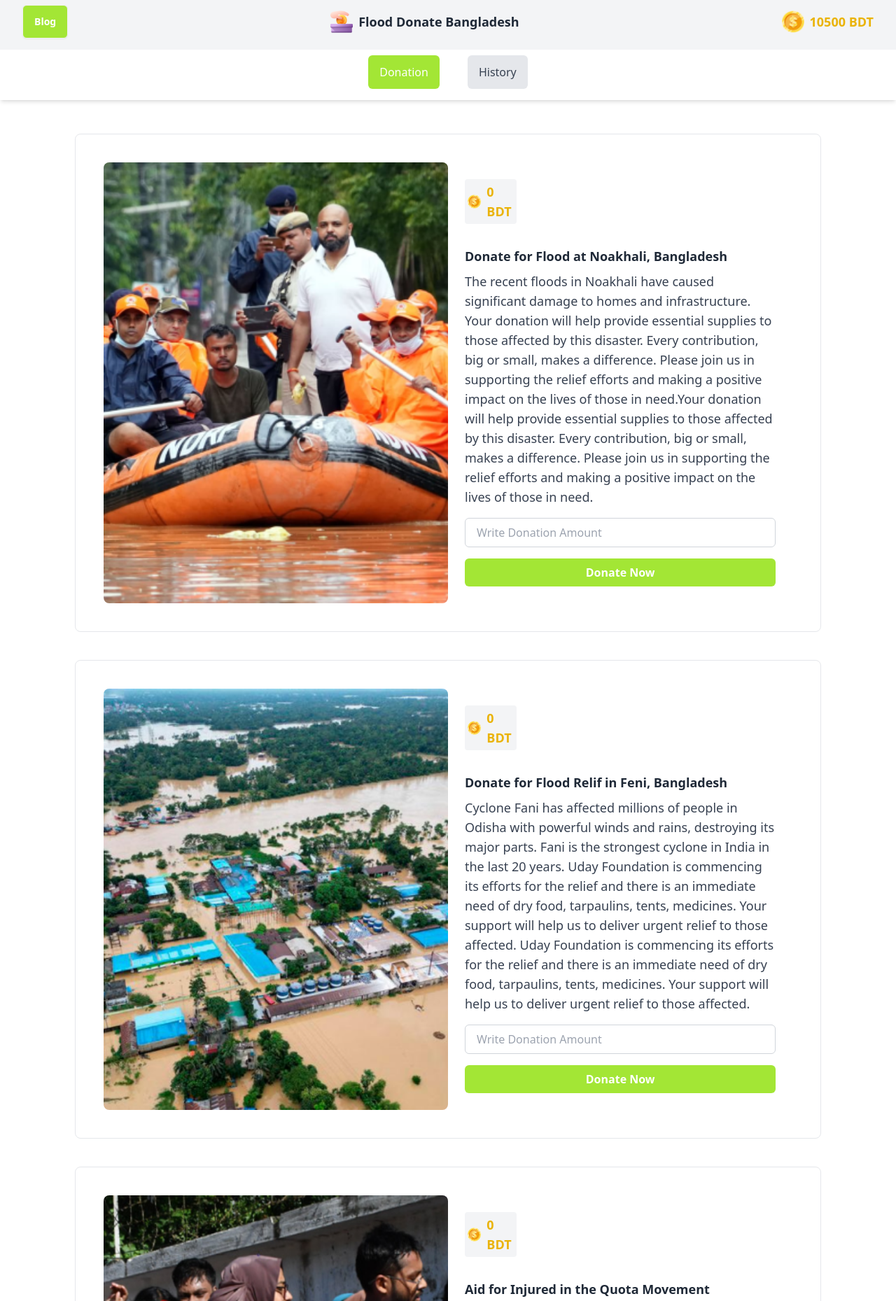
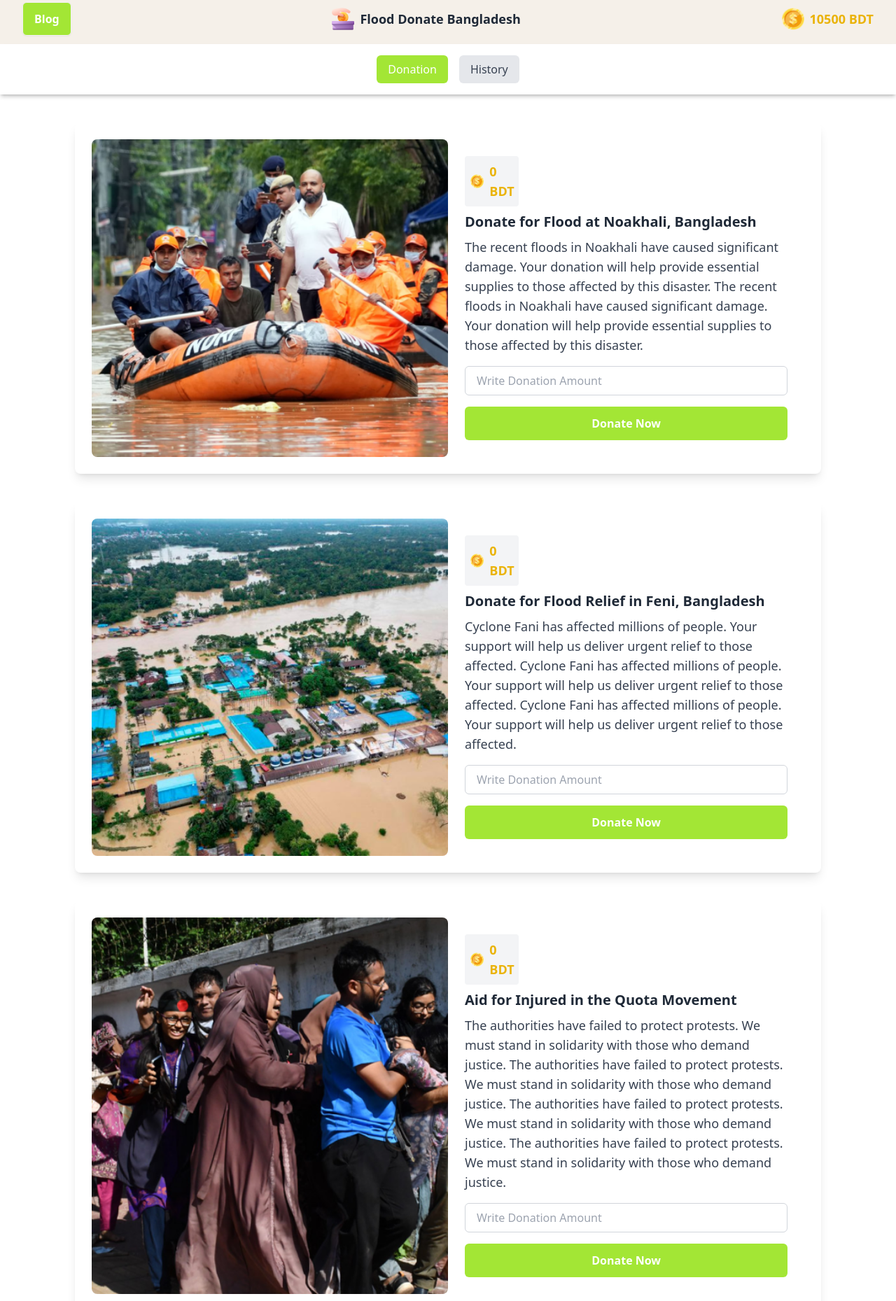
Before and after one commit to sunyeatcse60/Flood-Donate-Bangladesh, a plain HTML site: page index.html in a window 1280 px wide. Shown: the part 9-1868 px from the top of the page at 70% size. Drawn offline with nearby package versions, Linux system fonts and the light colour scheme.

Commit message:
Project Complete

```diff
--- a/button.js
+++ b/button.js
@@ -18,6 +18,7 @@ function toggleTab(tab) {
         historySection.classList.add("hidden");
     }
     else if (tab === "history") {
+        // historyTab.classList.add('pt-70');
         historyTab.classList.remove("bg-gray-200", "text-gray-700");
         historyTab.classList.add("bg-lime-400", "text-white");
         donationTab.classList.remove("bg-lime-400", "text-white");
@@ -25,5 +26,6 @@ function toggleTab(tab) {
 
         historySection.classList.remove("hidden");
         donationSection.classList.add("hidden");
+
     }
 }
--- a/donate2.js
+++ b/donate2.js
@@ -23,7 +23,8 @@ document.getElementById('btn-2').addEventListener('click', function (event) {
 
 
 
-        const donationHistory = document.getElementById('donation-history2');
+
+        const donationHistory = document.getElementById('donation-history');
         const donationDate = new Date().toLocaleString();
 
         const historyItem = document.createElement('div');
--- a/index.html
+++ b/index.html
@@ -1,238 +1,282 @@
 <!DOCTYPE html>
 <html lang="en">
-
   <head>
-    <meta charset="UTF-8">
-    <meta http-equiv="X-UA-Compatible" content="IE=edge">
-    <meta name="viewport" content="width=device-width, initial-scale=1.0">
+    <meta charset="UTF-8" />
+    <meta http-equiv="X-UA-Compatible" content="IE=edge" />
+    <meta name="viewport" content="width=device-width, initial-scale=1.0" />
     <title>Flood Donate Bangladesh</title>
 
     <!-- DasiUi cdn -->
 
-    <link href="https://cdn.jsdelivr.net/npm/daisyui@4.12.23/dist/full.min.css" rel="stylesheet" type="text/css" />
+    <link
+      href="https://cdn.jsdelivr.net/npm/daisyui@4.12.23/dist/full.min.css"
+      rel="stylesheet"
+      type="text/css"
+    />
     <script src="https://cdn.tailwindcss.com"></script>
-
   </head>
 
-
   <body>
-    <header>
-
-        <nav class="fixed top-0 left-0 h-17 w-full bg-gray-100 flex items-center justify-between  px-8 py-4 z-50">
+    <!-- header section and this headar is sticky -->
+    <header class="sticky top-0 left-0 w-full z-50 bg-gray-100 shadow-md">
+      <nav
+        class="h-auto w-full flex flex-wrap md:flex-nowrap items-center justify-between px-4 md:px-8 py-3 bg-[#f9d08a1f]"
+      >
 
         <div class="flex items-center">
-                <a href="./blog.html"> <button class="btn bg-lime-400 text-white px-4 py-2 rounded-md">Blog</button></a>
-                <!-- <button class="btn bg-lime-400 text-white px-4 py-2 rounded-md">Blog</button> -->
+          <a href="./blog.html">
+            <button
+              class="btn bg-lime-400 text-white px-4 py-2 rounded-md text-sm md:text-base"
+            >
+              Blog
+            </button>
+          </a>
         </div>
 
 
         <div class="flex items-center gap-2 text-center">
-                <img src="./assets/logo.png" alt="Logo" class="w-8 h-8">
-                <h2 class="text-lg font-bold text-gray-800">Flood Donate Bangladesh</h2>
+          <img
+            src="./assets/logo.png"
+            alt="Logo"
+            class="w-6 h-6 md:w-8 md:h-8"
+          />
+          <h2 class="text-base md:text-lg font-bold text-gray-800 text-center">
+            Flood Donate Bangladesh
+          </h2>
         </div>
 
 
         <div class="flex items-center gap-2">
-                <img src="./assets/coin.png" alt="Coin" class="w-8 h-8">
-                <h3 id="main-balance" class="text-yellow-500 text-lg font-semibold">10500 BDT</h3>
+          <img
+            src="./assets/coin.png"
+            alt="Coin"
+            class="w-6 h-6 md:w-8 md:h-8"
+          />
+          <h3
+            id="main-balance"
+            class="text-yellow-500 text-base md:text-lg font-semibold"
+          >
+            10500 BDT
+          </h3>
         </div>
       </nav>
 
+
+      <div
+        class="sticky top-17 left-0 w-full bg-white shadow-md flex flex-wrap justify-center gap-4 p-4 z-40"
+      >
+        <button
+          id="donation-tab"
+          class="tab-button bg-lime-400 text-white px-4 py-2 rounded-md text-sm md:text-base"
+          onclick="toggleTab('donation')"
+        >
+          Donation
+        </button>
+
+        <button
+          id="history-tab"
+          class="tab-button bg-gray-200 text-gray-700 px-4 py-2 rounded-md text-sm md:text-base"
+          onclick="toggleTab('history')"
+        >
+          History
+        </button>
+      </div>
     </header>
 
+    <main>
+      <!-- Donation Section Starts -->
+      <section id="donation-section">
 
-
-
-    <main>
-
-        <!-- Button section -->
-
-        <section>
-            <div class="fixed top-14 left-0 h-20 w-full bg-white shadow-md flex justify-center mt-4 gap-10 p-4 z-10">
-                <button id="donation-tab"
-                    class="tab-button bg-lime-400 text-white px-4 py-2 rounded-md" onclick="toggleTab('donation')">Donation</button>
-
-                <button id="history-tab"
-                    class="tab-button bg-gray-200 text-gray-700 px-4 py-2 rounded-md" onclick="toggleTab('history')">History</button>
-
-            </div>
-        </section>
-
-
-        <!-- Donation Section Starts -->
-        <section id="donation-section" class="pt-40">
-
-            <Section>
-                <div
-                    class="w-5/6 h-1/2 md:h-full mt-50 pt-34 border mx-auto bg-white rounded-lg overflow-hidden flex flex-col md:flex-row mt-10 p-10">
-
+        <section
+          class="w-5/6 mx-auto bg-white rounded-lg overflow-hidden flex flex-col md:flex-row mt-10 p-6 shadow-lg"
+        >
           <div class="w-full md:w-1/2">
-                        <img class="w-full h-48 md:h-full object-cover rounded-lg" src="./assets/noakhali.png"
-                            alt="Flood Relief Image" />
+            <img
+              class="w-full h-48 md:h-full object-cover rounded-lg"
+              src="./assets/noakhali.png"
+              alt="Flood Relief Image"
+            />
           </div>
 
-
           <div class="w-full md:w-1/2 p-6 flex flex-col justify-between">
-
             <div>
-                            <div class="w-2/6 md:w-3/6 lg:w-1/6 p-1 rounded flex items-center mb-2 bg-gray-100">
-                                <img src="./assets/coin.png" alt="Coin Icon" class="w-5 h-5 mr-2" />
-                                <span id="donation-balance" class="text-yellow-500 font-semibold text-lg">0 BDT</span>
-                            </div><br>
-                            <h2 class="text-lg font-bold mb-2">
+              <div
+                class="w-2/6 md:w-1/4 lg:w-1/6 p-2 rounded flex items-center mb-2 bg-gray-100"
+              >
+                <img
+                  src="./assets/coin.png"
+                  alt="Coin Icon"
+                  class="w-5 h-5 mr-2"
+                />
+                <span
+                  id="donation-balance"
+                  class="text-yellow-500 font-semibold text-lg"
+                  >0 BDT</span
+                >
+              </div>
+              <h2 class="text-xl font-bold mb-2">
                 Donate for Flood at Noakhali, Bangladesh
               </h2>
-                            <p class="text-gray-700 mb-4 text-lg">
-                                The recent floods in Noakhali have caused significant damage to homes
-                                and infrastructure. Your donation will help provide essential
-                                supplies to those affected by this disaster. Every contribution, big
-                                or small, makes a difference. Please join us in supporting the relief
-                                efforts and making a positive impact on the lives of those in need.Your donation will help provide essential
-                                supplies to those affected by this disaster. Every contribution, big
-                                or small, makes a difference. Please join us in supporting the relief
-                                efforts and making a positive impact on the lives of those in need.
+              <p class="text-gray-700 text-lg">
+                The recent floods in Noakhali have caused significant damage.
+                Your donation will help provide essential supplies to those
+                affected by this disaster.
+                The recent floods in Noakhali have caused significant damage.
+                Your donation will help provide essential supplies to those
+                affected by this disaster.
               </p>
             </div>
 
-
-
-                        <div>
-                            <input id="input-amount" type="text" placeholder="Write Donation Amount"
-                                class="w-full border border-gray-300 rounded-md px-4 py-2 mb-4 focus:outline-none focus:ring-2 focus:ring-green-500" />
-                            <button id="btn-1"
-                                class="w-full bg-lime-400 text-white px-4 py-2 rounded-md font-semibold hover:bg-green-600">Donate
-                                Now</button>
-                        </div>
-                    </div>
-                </div>
-
-            </Section>
-
-
-            <!-- Donation section  02 -->
-
-            <Section>
-
-                <div
-                    class="w-5/6 border mx-auto bg-white rounded-lg overflow-hidden flex flex-col md:flex-row mt-10 p-10">
-
-                    <div class="w-full h-50 md:w-1/2"><img class="w-full h-48 md:h-full object-cover rounded-lg"
-                            src="./assets/feni.png" alt="Flood Relief Image" />
-                    </div>
-
-
-                    <div class="w-full md:w-1/2 p-6 flex flex-col justify-between">
-
-                        <div>
-                            <div class="w-2/6 md:w-3/6 lg:w-1/6 p-1 rounded flex items-center mb-2 bg-gray-100">
-                                <img src="./assets/coin.png" alt="Coin Icon" class="w-5 h-5 mr-2" />
-                                <span id="donation-balance2" class="text-yellow-500 font-semibold text-lg">0 BDT</span>
-                            </div><br>
-                            <h2 class="text-lg font-bold mb-2">
-                                Donate for Flood Relif in Feni, Bangladesh
-                            </h2>
-                            <p class="text-gray-700 mb-4 text-lg">
-                                Cyclone Fani has affected millions of people in Odisha with powerful winds and rains, destroying its major parts. Fani is the strongest cyclone in India in the last 20 years. Uday Foundation is commencing its efforts for the relief and there is an immediate need of dry food, tarpaulins, tents, medicines. Your support will help us to deliver urgent relief to those affected. Uday Foundation is commencing its efforts for the relief and there is an immediate need of dry food, tarpaulins, tents, medicines. Your support will help us to deliver urgent relief to those affected.
-                            </p>
-                        </div>
-
-
-
-                        <div>
-                            <input id="input-amount2" type="text" placeholder="Write Donation Amount"
-                                class="w-full border border-gray-300 rounded-md px-4 py-2 mb-4 focus:outline-none focus:ring-2 focus:ring-green-500" />
-                            <button id="btn-2"
-                                class="w-full bg-lime-400 text-white px-4 py-2 rounded-md font-semibold hover:bg-green-600">
+            <div class="mt-4 text-center">
+              <input
+                id="input-amount"
+                type="text"
+                placeholder="Write Donation Amount"
+                class="w-full border border-gray-300 rounded-md px-4 py-2 mb-4 focus:outline-none focus:ring-2 focus:ring-green-500"
+              />
+              <button
+                id="btn-1"
+                class="w-full mx-auto bg-lime-400 text-white px-6 py-3 rounded-md font-semibold hover:bg-green-600"
+              >
                 Donate Now
               </button>
             </div>
           </div>
+        </section>
+
+        <!-- Donation section 02 -->
+        <section
+          class="w-5/6 mx-auto bg-white rounded-lg overflow-hidden flex flex-col md:flex-row mt-10 p-6 shadow-lg"
+        >
+          <div class="w-full md:w-1/2">
+            <img
+              class="w-full h-48 md:h-full object-cover rounded-lg"
+              src="./assets/feni.png"
+              alt="Flood Relief Image"
+            />
           </div>
 
-            </Section>
-
-
-            <!-- Donation section 03 -->
-
-            <Section>
-
-
+          <div class="w-full md:w-1/2 p-6 flex flex-col justify-between">
+            <div>
               <div
-                    class="gap- w-5/6 border mx-auto bg-white rounded-lg overflow-hidden flex flex-col md:flex-row mt-10 p-10">
-
-                    <div class="w-full md:w-1/2">
-                        <img class="w-full h-48 md:h-full object-cover rounded-lg" src="./assets/quota-protest.png"
-                            alt="Flood Relief Image" />
+                class="w-2/6 md:w-1/4 lg:w-1/6 p-2 rounded flex items-center mb-2 bg-gray-100"
+              >
+                <img
+                  src="./assets/coin.png"
+                  alt="Coin Icon"
+                  class="w-5 h-5 mr-2"
+                />
+                <span
+                  id="donation-balance2"
+                  class="text-yellow-500 font-semibold text-lg"
+                  >0 BDT</span
+                >
               </div>
-
-
-                    <div class="w-full md:w-1/2 p-6 flex flex-col justify-between">
-
-                        <div>
-                            <div class="w-2/6 md:w-3/6 lg:w-1/6 p-1 rounded flex items-center mb-2 bg-gray-100">
-                                <img src="./assets/coin.png" alt="Coin Icon" class="w-5 h-5 mr-2" />
-                                <span id="donation-balance3" class="text-yellow-500 font-semibold text-lg">0 BDT</span>
-                            </div><br>
-                            <h2 class="text-lg font-bold mb-2">Aid for Injured in the Quota Movement</h2>
-                            <p class="text-gray-700 text-lg mb-4 ">
-                                All the above actions are shocking evidence of how Bangladeshi authorities are committing serious human rights violations with impunity.  Bangladeshi authorities have failed to protect and facilitate protest and dissent. They must immediately end their repressive measures which are a deliberate attempt to crush protests and any future dissent.
-
-                                Bangladeshi diaspora throughout the world have come out to demand an end to the repression and high death toll. Some have been arrested, and unjustly sentenced in mass trials, as in the UAE. We must stand in solidarity with protesters and all those who continue to demand justice and accountability, despite the risks.
+              <h2 class="text-xl font-bold mb-2">
+                Donate for Flood Relief in Feni, Bangladesh
+              </h2>
+              <p class="text-gray-700 text-lg">
+                Cyclone Fani has affected millions of people. Your support will
+                help us deliver urgent relief to those affected.
+                Cyclone Fani has affected millions of people. Your support will
+                help us deliver urgent relief to those affected.
+                Cyclone Fani has affected millions of people. Your support will
+                help us deliver urgent relief to those affected.
               </p>
             </div>
 
-
-
-                        <div>
-                            <input id="input-amount3" type="text" placeholder="Write Donation Amount"
-                                class="w-full border border-gray-300 rounded-md px-4 py-2 mb-4 focus:outline-none focus:ring-2 focus:ring-green-500" />
-                            <button id="btn-3"
-                                class="w-full bg-lime-400 text-white px-4 py-2 rounded-md font-semibold hover:bg-green-600">
+            <div class="mt-4 text-center">
+              <input
+                id="input-amount2"
+                type="text"
+                placeholder="Write Donation Amount"
+                class="w-full border border-gray-300 rounded-md px-4 py-2 mb-4 focus:outline-none focus:ring-2 focus:ring-green-500"
+              />
+              <button
+                id="btn-2"
+                class="w-full mx-auto bg-lime-400 text-white px-6 py-3 rounded-md font-semibold hover:bg-green-600"
+              >
                 Donate Now
               </button>
             </div>
           </div>
+        </section>
+
+        <!-- Donation section 03 -->
+        <section
+          class="w-5/6 mx-auto bg-white rounded-lg overflow-hidden flex flex-col md:flex-row mt-10 p-6 shadow-lg"
+        >
+          <div class="w-full md:w-1/2">
+            <img
+              class="w-full h-48 md:h-full object-cover rounded-lg"
+              src="./assets/quota-protest.png"
+              alt="Aid Image"
+            />
           </div>
 
+          <div class="w-full md:w-1/2 p-6 flex flex-col justify-between">
+            <div>
+              <div
+                class="w-2/6 md:w-1/4 lg:w-1/6 p-2 rounded flex items-center mb-2 bg-gray-100"
+              >
+                <img
+                  src="./assets/coin.png"
+                  alt="Coin Icon"
+                  class="w-5 h-5 mr-2"
+                />
+                <span
+                  id="donation-balance3"
+                  class="text-yellow-500 font-semibold text-lg"
+                  >0 BDT</span
+                >
+              </div>
+              <h2 class="text-xl font-bold mb-2">
+                Aid for Injured in the Quota Movement
+              </h2>
+              <p class="text-gray-700 text-lg">
+                The authorities have failed to protect protests. We must stand
+                in solidarity with those who demand justice. The authorities have failed to protect protests. We must stand
+                in solidarity with those who demand justice. The authorities have failed to protect protests. We must stand
+                in solidarity with those who demand justice. The authorities have failed to protect protests. We must stand
+                in solidarity with those who demand justice.
+              </p>
+            </div>
 
-
-            </Section>
-
-        </section>
-
-
-
-        <!-- History section Starts -->
-
-        <section id="history-section" class="hidden">
-            <div class="w-5/6 mx-auto mt-10 p-4">
-                <div id="donation-history" class="space-y-4">
-
+            <div class="mt-4 text-center">
+              <input
+                id="input-amount3"
+                type="text"
+                placeholder="Write Donation Amount"
+                class="w-full border border-gray-300 rounded-md px-4 py-2 mb-4 focus:outline-none focus:ring-2 focus:ring-green-500"
+              />
+              <button
+                id="btn-3"
+                class="w-full mx-auto bg-lime-400 text-white px-6 py-3 rounded-md font-semibold hover:bg-green-600"
+              >
+                Donate Now
+              </button>
             </div>
           </div>
         </section>
+      </section>
 
-
+      <!-- History Section -->
       <section id="history-section" class="hidden">
         <div class="w-5/6 mx-auto mt-10 p-4">
-                <div id="donation-history2" class="space-y-4">
-
-                </div>
+          <div id="donation-history" class="space-y-4"></div>
         </div>
       </section>
-
-
-
     </main>
 
     <!-- Footer section -->
 
-    <footer class="footer footer-center bg-gray-100 text-base-content mt-5 p-10">
+    <footer
+      class="footer footer-center bg-[#f9d08a1f] text-base-content mt-5 p-10"
+    >
       <aside>
         <p>Copyright © 2025- All right reserved by Flood Donate Bangladesh.</p>
       </aside>
     </footer>
-
   </body>
 
   <!-- javascript file adding section -->
@@ -240,5 +284,4 @@
   <script src="./button.js"></script>
   <script src="./donate2.js"></script>
   <script src="./donate3.js"></script>
-
 </html>
```
Also changed, not shown: donate3.js (+19 -18 lines). Lines whose indentation alone changed are shown as unchanged.
